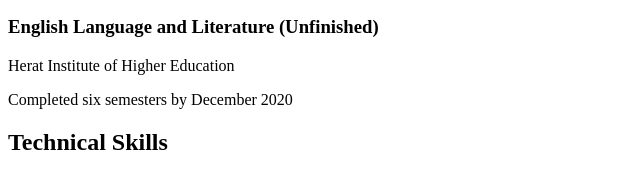
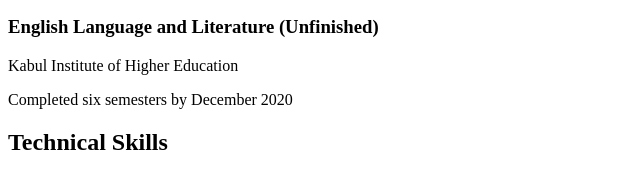
Before and after one commit to qasimhamidi/my-gatsby-project, a Gatsby site: page / in a window 1280 px wide. Shown: the part 1555-1728 px from the top of the page, 0-640 px from the left. Built offline with nearby package versions, Linux system fonts and the light colour scheme; Gatsby itself is replaced by a stand-in of ours.

Commit message:
change 2

```diff
--- a/src/components/Education.js
+++ b/src/components/Education.js
@@ -26,7 +26,7 @@
             </div>
             <div>
                 <h3>English Language and Literature (Unfinished)</h3>
-                <p>Herat Institute of Higher Education</p>
+                <p>Kabul Institute of Higher Education</p>
                 <p>Completed six semesters by December 2020</p>
             </div>
         </section>
```
Also changed, not shown: .github/workflows/learn-github-actions.yml.
